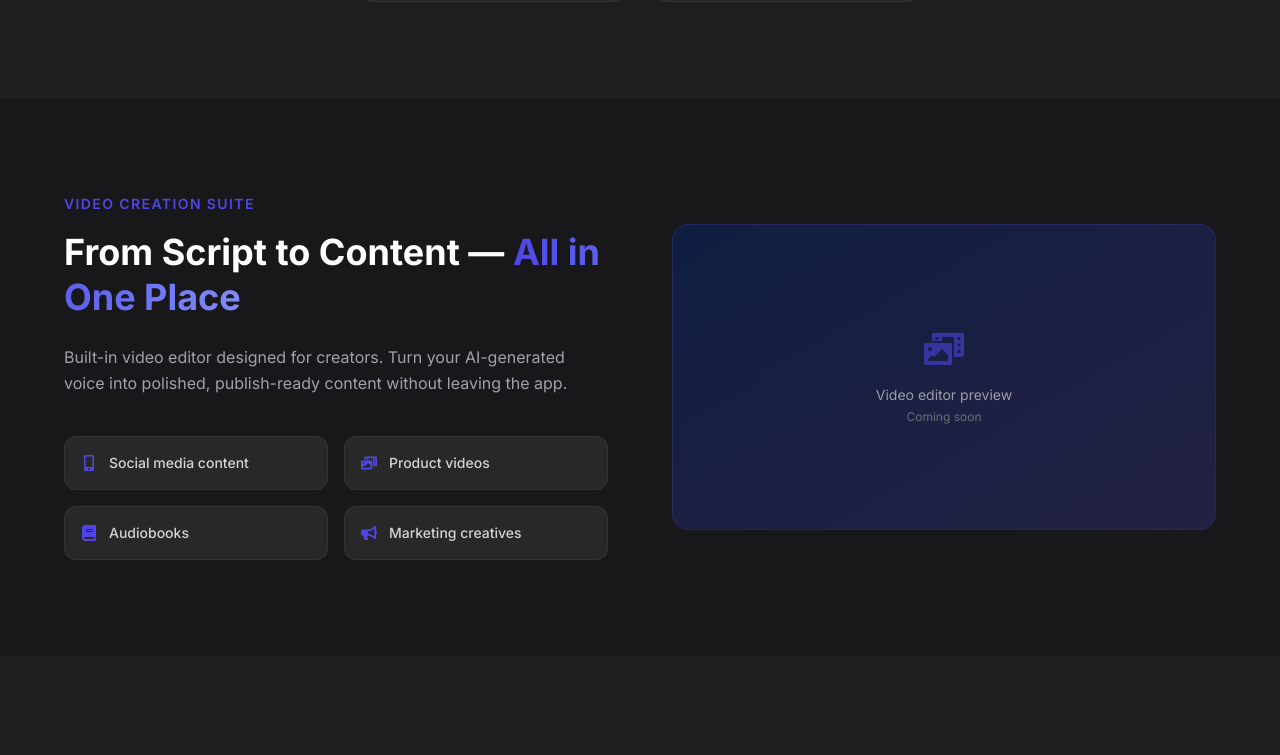
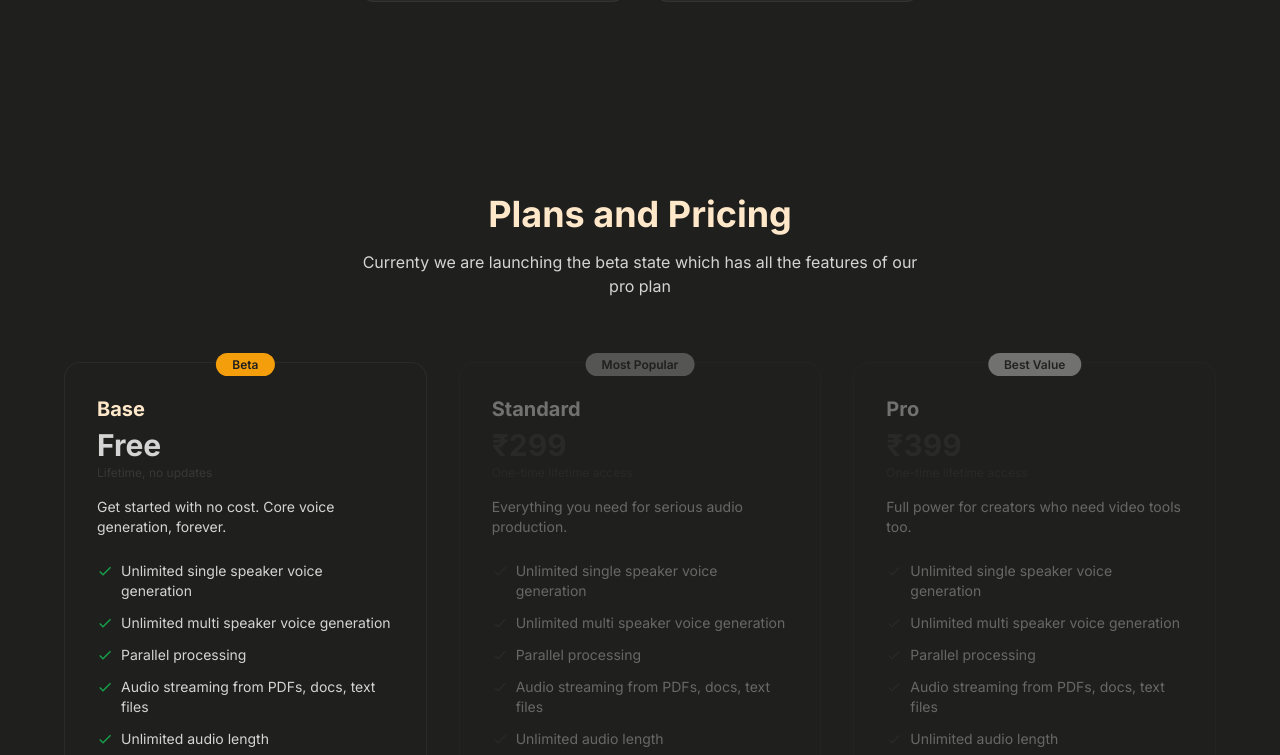
Before and after one commit to Saumya-Kanti-Sarma/open-narrator, a Next.js app in the folder web-app/: page / in a window 1280 px wide. Shown: the part 1310-2065 px from the top of the page. Built offline with nearby package versions, Linux system fonts and the light colour scheme; no server answers.

Commit message:
feat: adjusted media queries and remove  videoSection

```diff
--- a/web-app/app/page.tsx
+++ b/web-app/app/page.tsx
@@ -7,7 +7,6 @@
 import Navbar from "@/components/Navbar/Navbar";
 import HeroSection from "@/components/HeroSection";
 import FeaturesSection from "@/components/FeaturesSection";
-import VideoSection from "@/components/VideoSection";
 import PricingBlock from "@/components/PricingBlock";
 import BetaSection from "@/components/BetaSection";
 import CommunitySection from "@/components/CommunitySection";
@@ -20,7 +19,6 @@ export default function Home() {
       <main id="main-content">
         <HeroSection />
         <FeaturesSection />
-        <VideoSection />
         <PricingBlock />
         <BetaSection />
         <CommunitySection />
```
